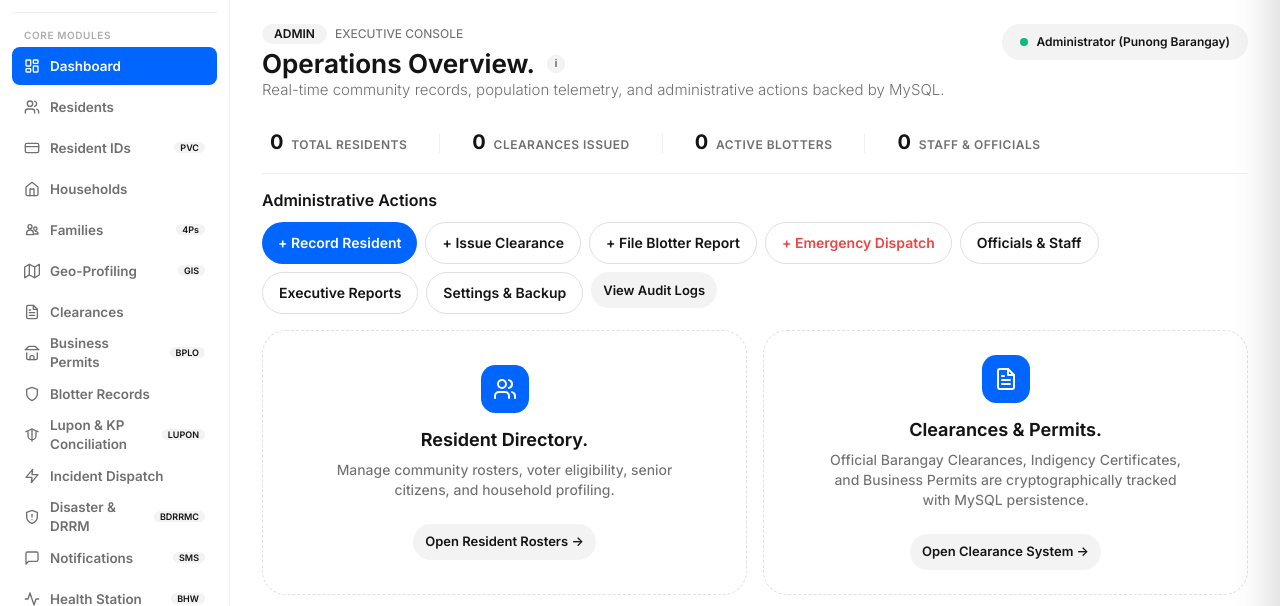
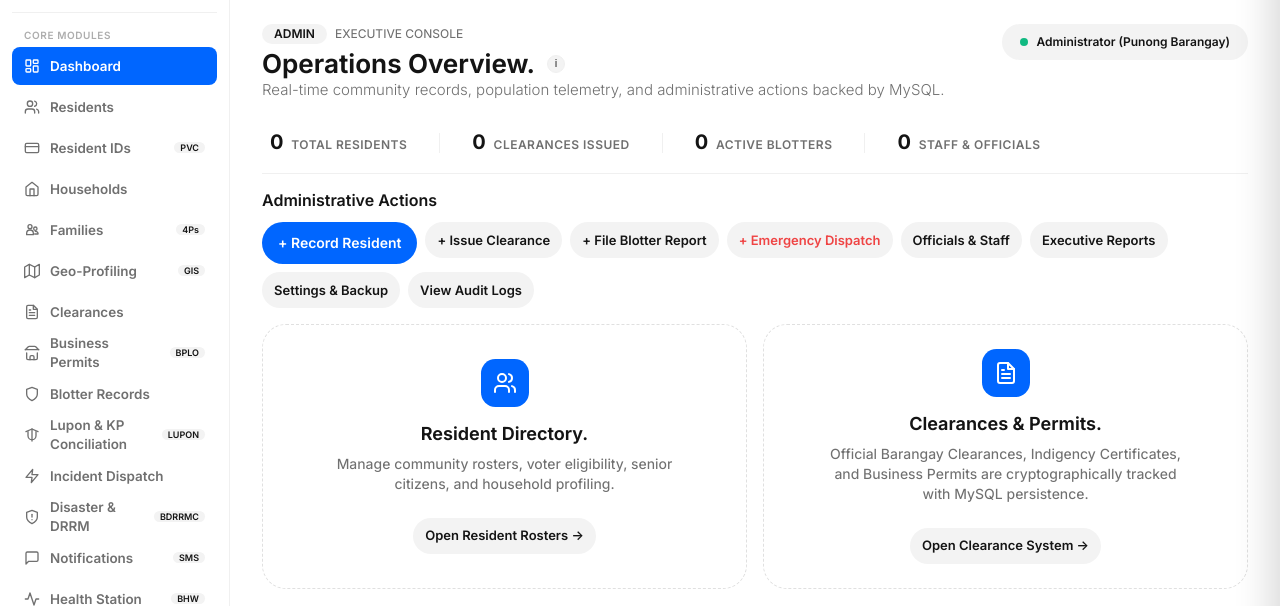
Before and after one commit to LiveKryptiah/Barangay, a PHP site: page /dashboard.php in a window 1280 px wide. Shown: the part 52-658 px from the top of the page. Run offline with PHP 8.4, Linux system fonts and the light colour scheme; data that the repository does not hold is empty.

Commit message:
fix(ui): update dashboard outline buttons to soft grey pills matching view audit logs button

```diff
--- a/dashboard.php
+++ b/dashboard.php
@@ -204,22 +204,22 @@ $currentUser = current_user();
             <a href="residents.php" class="button-primary" id="btn-quick-resident">
               + Record Resident
             </a>
-            <a href="certificates.php" class="button-outline" id="btn-quick-clearance">
+            <a href="certificates.php" class="button-pill-soft" id="btn-quick-clearance">
               + Issue Clearance
             </a>
-            <a href="blotter.php" class="button-outline" id="btn-quick-blotter">
+            <a href="blotter.php" class="button-pill-soft" id="btn-quick-blotter">
               + File Blotter Report
             </a>
-            <a href="incidents.php" class="button-outline" id="btn-quick-incident" style="color: #ef4444;">
+            <a href="incidents.php" class="button-pill-soft" id="btn-quick-incident" style="color: #ef4444;">
               + Emergency Dispatch
             </a>
-            <a href="officials.php" class="button-outline" id="btn-quick-officials">
+            <a href="officials.php" class="button-pill-soft" id="btn-quick-officials">
               Officials &amp; Staff
             </a>
-            <a href="reports.php" class="button-outline" id="btn-quick-reports">
+            <a href="reports.php" class="button-pill-soft" id="btn-quick-reports">
               Executive Reports
             </a>
-            <a href="settings.php" class="button-outline" id="btn-quick-settings">
+            <a href="settings.php" class="button-pill-soft" id="btn-quick-settings">
               Settings &amp; Backup
             </a>
             <button class="button-pill-soft" id="btn-quick-audit" onclick="showAuditModal();">
@@ -294,7 +294,7 @@ $currentUser = current_user();
     </div>
 
     <div class="drawer-footer">
-      <button type="button" class="button-outline" onclick="closeAuditDrawer()" style="height: 36px; padding: 0 16px; font-size: 0.8125rem;">
+      <button type="button" class="button-pill-soft" onclick="closeAuditDrawer()" style="height: 36px; padding: 0 16px; font-size: 0.8125rem;">
         Close
       </button>
     </div>
```
Also changed, not shown: dashboard.html (+7 -7 lines).
